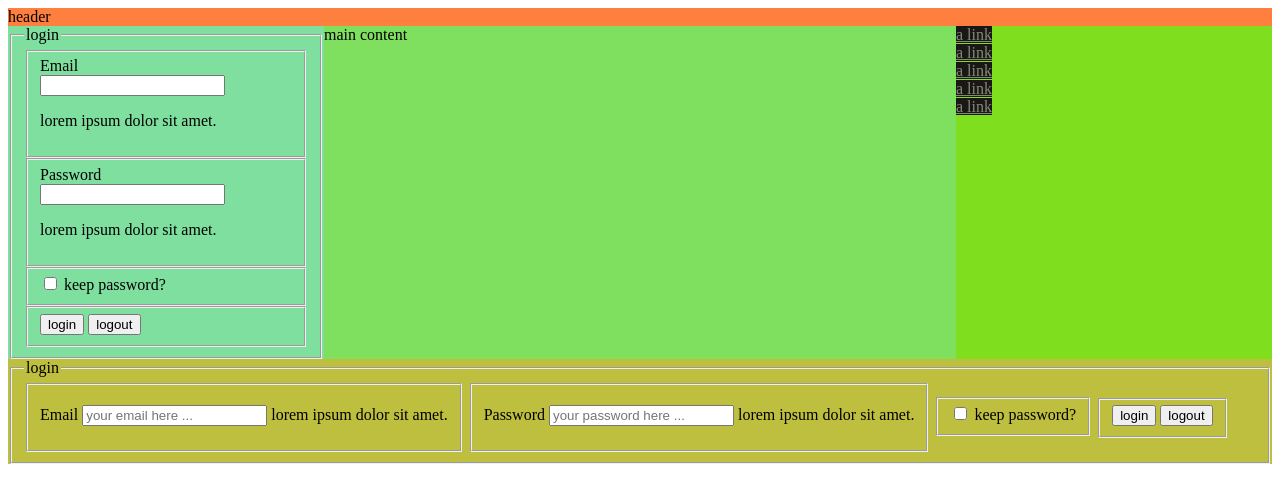
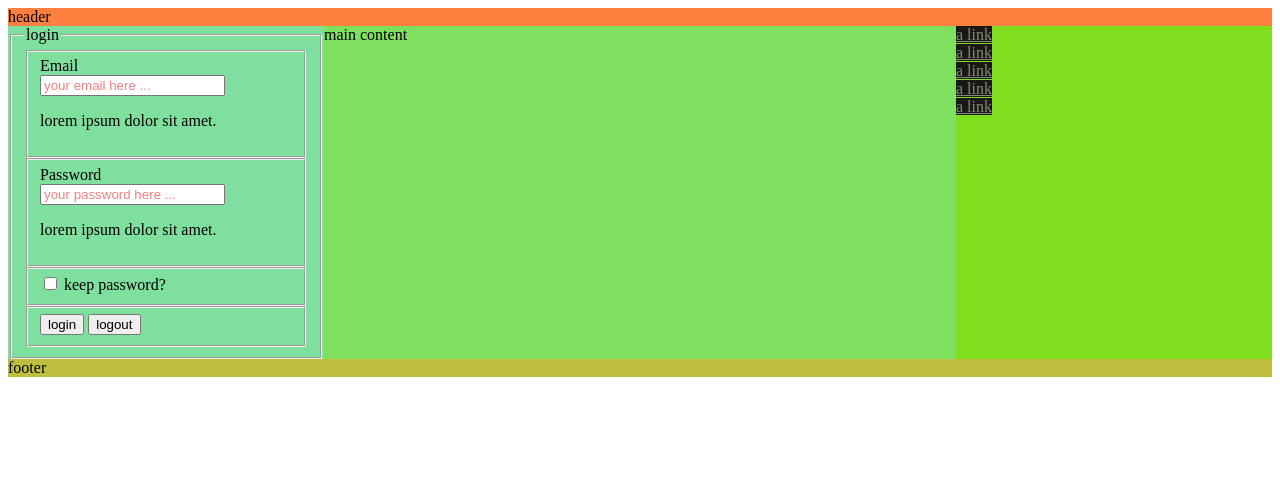
Before and after one commit to ShinodaX87/workshop, a PHP site: page /layout.html in a window 1280 px wide. Shown: the top 503 px of the page. Run offline with PHP 8.4, Linux system fonts and the light colour scheme.

Commit message:
26.09.2017

```diff
--- a/assets/css/fieldset.css
+++ b/assets/css/fieldset.css
@@ -38,14 +38,14 @@
   .fieldset label {
     display: none;
   }
-  .fieldset input:placeholder {
+  .fieldset input::placeholder {
     color: lightsteelblue;
   }
 }
 
 @media screen and (min-width:768px) {
-  .fieldset input:placeholder {
-    color: transparent;
+  .fieldset input::placeholder {
+    color: lightcoral;
   }
 }
 
--- a/layout.html
+++ b/layout.html
@@ -57,7 +57,7 @@
                 <!-- a fieldset component for input -->
                 <fieldset class="fieldset fieldset-vertical">
                   <label for="login-email">Email</label>
-                  <input id="login-email" type="email" name="" value="" />
+                  <input id="login-email" type="email" placeholder="your email here ..." />
                   <p class="help-text">lorem ipsum dolor sit amet.</p>
                 </fieldset>
                 <!-- a fieldset component for input -->
@@ -65,7 +65,7 @@
                 <!-- a fieldset component for input -->
                 <fieldset class="fieldset fieldset-vertical">
                   <label for="login-password">Password</label>
-                  <input id="login-password" type="password" name="" value="" />
+                  <input id="login-password" type="password" placeholder="your password here ..." />
                   <p class="help-text">lorem ipsum dolor sit amet.</p>
                 </fieldset>
                 <!-- a fieldset component for input -->
@@ -94,45 +94,7 @@
       <div class="page-footer">
         <footer>
 
-          <!-- a login form component -->
-          <form class="form form-horizontal" method="post">
-            <fieldset>
-              <legend>login</legend>
-
-              <!-- a fieldset component for input -->
-              <fieldset class="fieldset fieldset-horizontal">
-                <label for="login-email">Email</label>
-                <input id="login-email" type="email" name="" value="" placeholder="your email here ..." />
-                <p class="help-text">lorem ipsum dolor sit amet.</p>
-              </fieldset>
-              <!-- a fieldset component for input -->
-
-              <!-- a fieldset component for input -->
-              <fieldset class="fieldset fieldset-horizontal">
-                <label for="login-password">Password</label>
-                <input id="login-password" type="password" name="" value="" placeholder="your password here ..." />
-                <p class="help-text">lorem ipsum dolor sit amet.</p>
-              </fieldset>
-              <!-- a fieldset component for input -->
-
-              <!-- a fieldset component for checkboxes -->
-              <fieldset class="fieldset fieldset-horizontal">
-                <input id="login-keep-in-mind" type="checkbox" name="" value="" />
-                <label for="login-keep-in-mind">keep password?</label>
-              </fieldset>
-              <!-- a fieldset component for checkboxes -->
-
-              <!-- a button-group component -->
-              <fieldset class="fieldset button-group">
-                <button type="submit">login</button>
-                <button type="reset">logout</button>
-              </fieldset>
-              <!-- /a button-group component -->
-
-            </fieldset>
-          </form>
-          <!-- /a login form component -->
-
+          footer
         </footer>
       </div>
 
```
